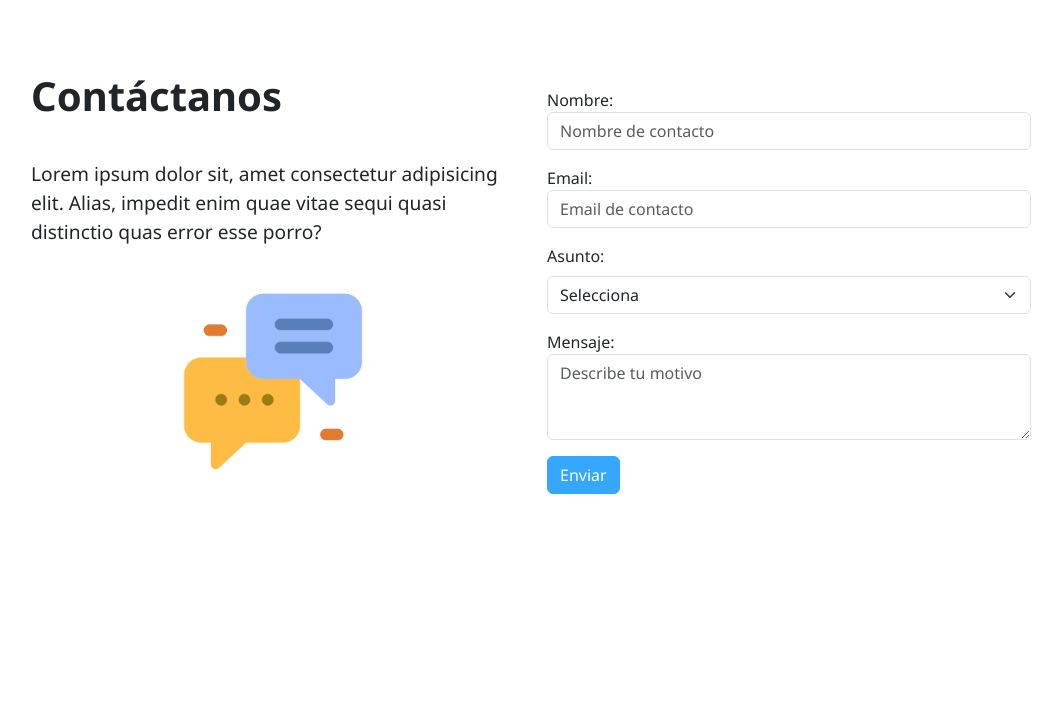
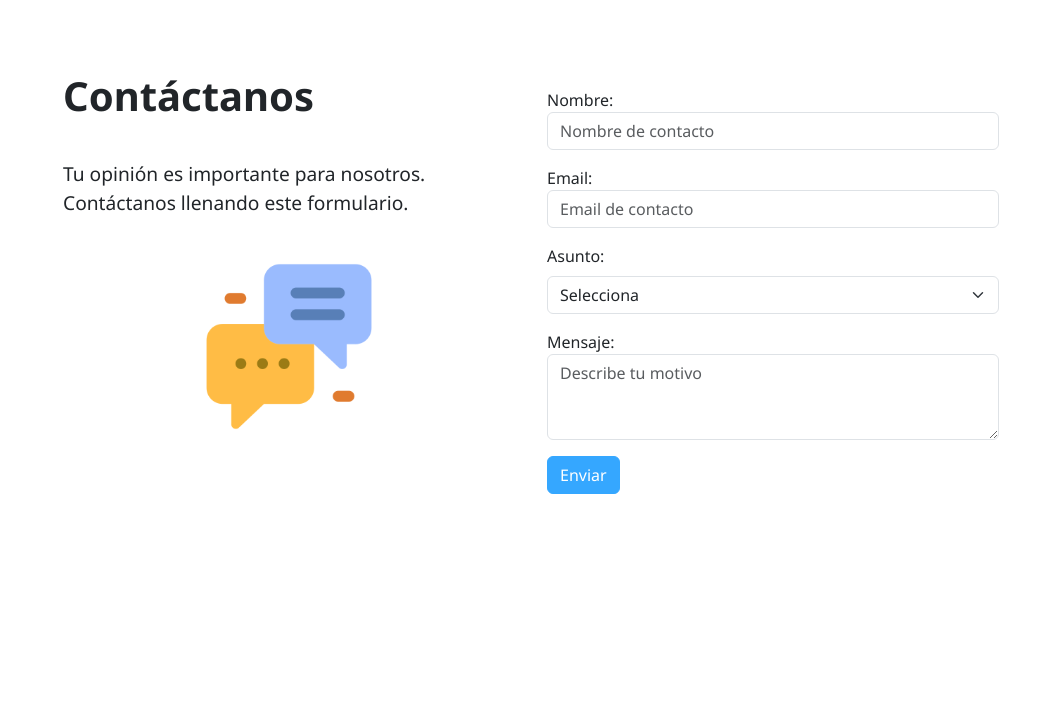
Before and after one commit to SdazaP/pre-diagnostico-dislexia, a PHP site: page /contacto.php in a window 1280 px wide. Shown: the part 96-815 px from the top of the page, without its empty margins (109-1171 px from the left). Run offline with PHP 8.4, Linux system fonts and the light colour scheme; some libraries are stand-ins or nearby versions; some web fonts are replaced.

Commit message:
descripción de contacto agregada

```diff
--- a/contacto.php
+++ b/contacto.php
@@ -52,7 +52,7 @@
         <div class="container contact">
             <div class="info-contact">
                 <h1>Contáctanos</h1>
-                <p>Lorem ipsum dolor sit, amet consectetur adipisicing elit. Alias, impedit enim quae vitae sequi quasi distinctio quas error esse porro?</p>
+                <p>Tu opinión es importante para nosotros. <br>Contáctanos llenando este formulario.</p>
                 <div class="img-contact">
                     <img src="images/chat.png" alt="">
                 </div>
--- a/css/style.css
+++ b/css/style.css
@@ -261,7 +261,7 @@ body {
     display: flex;
     align-items: center;
     height: 90vh;
-    width: 80%;
+    width: 75%;
     margin: 0 auto;
 }
 
--- a/template/footer.php
+++ b/template/footer.php
@@ -39,6 +39,7 @@
     <script src="https://code.jquery.com/jquery-3.5.1.slim.min.js"></script>
     <script src="https://cdn.jsdelivr.net/npm/@popperjs/core@2.5.4/dist/umd/popper.min.js"></script>
     <script src="https://stackpath.bootstrapcdn.com/bootstrap/4.5.2/js/bootstrap.min.js"></script>
+    <script src="js/contacto.js"></script>
 
 </body>
 
```
